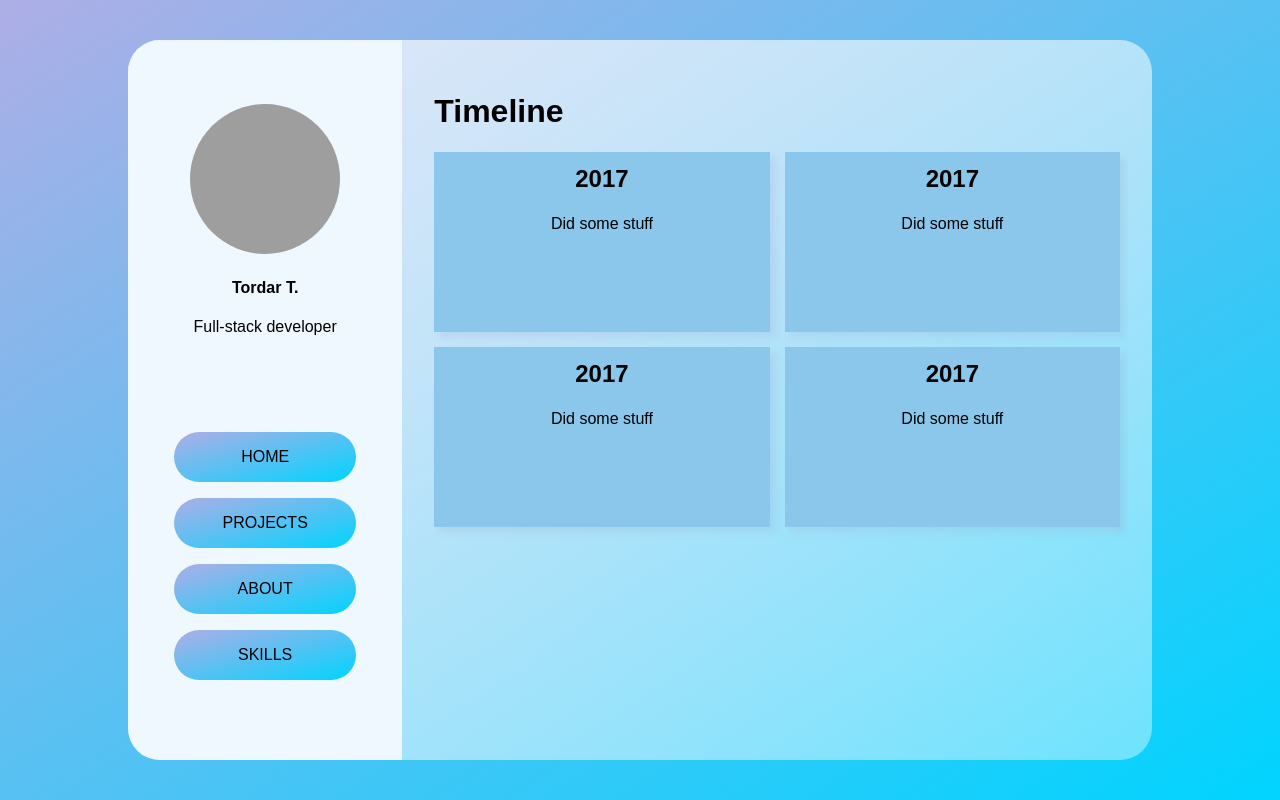
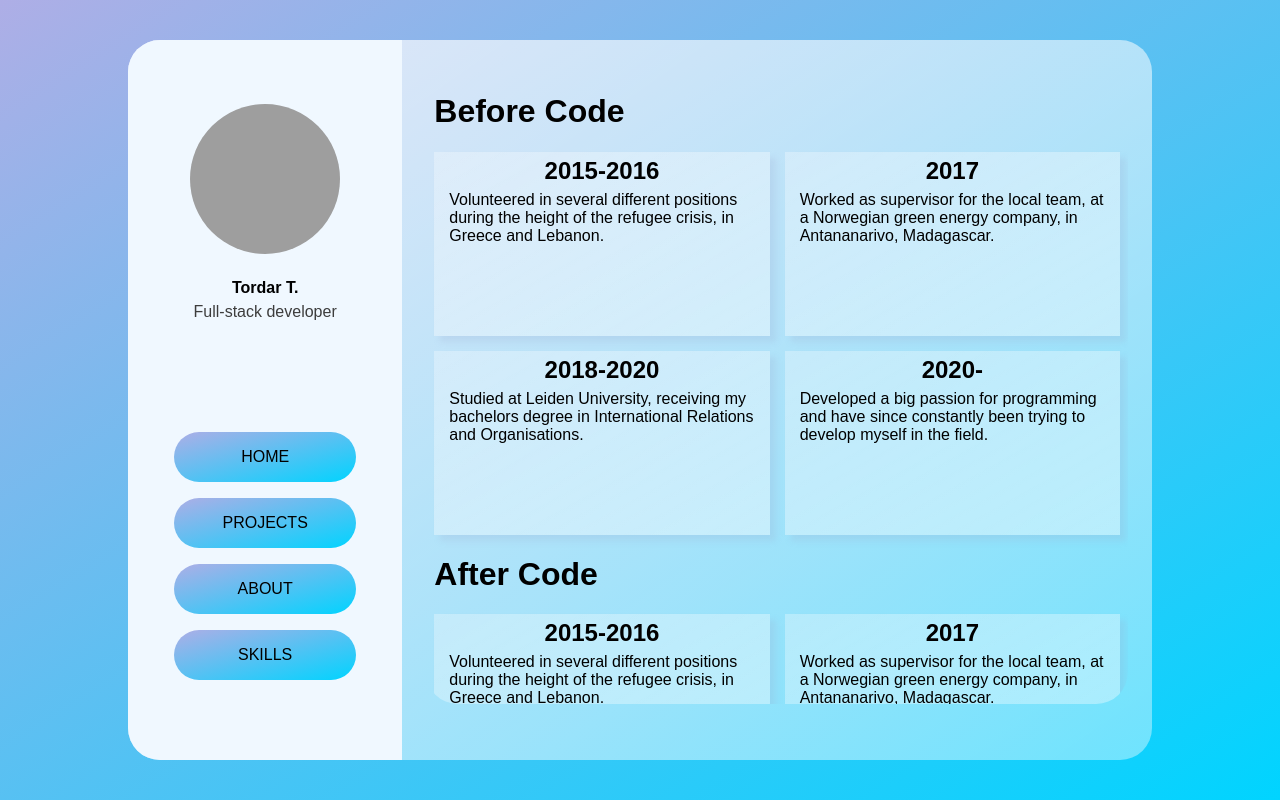
Before and after one commit to tordar/portfolio-nxt, a Next.js app: page /about in a window 1280 px wide. Built offline with nearby package versions, Linux system fonts and the light colour scheme; grey boxes are pictures that could not be loaded.

Commit message:
updated styling

```diff
--- a/components/Layout.js
+++ b/components/Layout.js
@@ -13,8 +13,8 @@ const Layout = ({ children }) => {
                 <div className={style.dashboard}>
                     <div className={style.info}>
                     <ProfilePic />
-                        <h4>Tordar T.</h4>
-                        <p>Full-stack developer</p>
+                        <h4 className={style.name}>Tordar T.</h4>
+                        <p className={style.title}>Full-stack developer</p>
                     </div>
                     <nav>
                         <Link href="/">
--- a/pages/about/index.js
+++ b/pages/about/index.js
@@ -15,25 +15,48 @@ export default function About() {
       </Head>
       <div>
         <h1>
-          Timeline
+          Before Code
         </h1>
       </div>
       <div className="timelineContainer">
         <Timeline
-          time = "2017"
-          content = "Did some stuff"
+          time = "2015-2016"
+          content = "Volunteered in several different positions during the height of the refugee crisis, in Greece and Lebanon."
         />
          <Timeline
           time = "2017"
-          content = "Did some stuff"
+          content = "Worked as supervisor for the local team, at a Norwegian green energy company, in Antananarivo, Madagascar."
+        />
+         <Timeline
+          time = "2018-2020"
+          content = "Studied at Leiden University, receiving my bachelors degree in International Relations and Organisations."
+        />
+         <Timeline
+          time = "2020-"
+          content = "Developed a big passion for programming and have since constantly been trying to develop myself in the field."
+        />
+        </div>
+        <div>
+        <h1>
+          After Code
+        </h1>
+      </div>
+      <div className="timelineContainer">
+        <Timeline
+          time = "2015-2016"
+          content = "Volunteered in several different positions during the height of the refugee crisis, in Greece and Lebanon."
         />
          <Timeline
           time = "2017"
-          content = "Did some stuff"
+          content = "Worked as supervisor for the local team, at a Norwegian green energy company, in Antananarivo, Madagascar."
         />
          <Timeline
-          time = "2017"
-          content = "Did some stuff"
+          time = "2018-2020"
+          content = "Studied at Leiden University, receiving my bachelors degree in International Relations and Organisations."
+        />
+         <Timeline
+          time = "2020-"
+          content = "Developed a big passion for programming and have since constantly been trying to develop myself in the field."
         />
         </div>
     </div>
--- a/pages/index.js
+++ b/pages/index.js
@@ -17,7 +17,7 @@ export default function Home() {
       </Head>
 
       <main className={styles.main}>
-        Currently in production
+        Full-stack developer in the making, so is this site
       </main>
 
     </div>
--- a/styles/Layout.module.css
+++ b/styles/Layout.module.css
@@ -21,6 +21,16 @@
   .glass {
     flex-direction: column;
   }
+}
+
+.name{
+position: relative;
+}
+
+.title{
+position: relative;
+bottom: 15px;
+color: rgb(61, 61, 61);
 }
 
 .dashboard{
--- a/styles/Tile.module.css
+++ b/styles/Tile.module.css
@@ -1,5 +1,5 @@
 .tileDiv{
-    background-color: rgb(139, 199, 235);
+    background: linear-gradient(to right bottom, rgb(174, 174, 230) 0%, rgba(0,212,255,1) 100%);
     display: grid;
     align-items: center;
     justify-items: center;
@@ -9,5 +9,6 @@
 }
 
 .tileDiv:hover{
-    background-color: rgb(217, 230, 241);
+    background: linear-gradient(to right bottom, rgba(255, 255, 255, 0.3) 0%, rgba(255, 255, 255, 0.4) 100%);
+
 }
--- a/styles/Timeline.module.css
+++ b/styles/Timeline.module.css
@@ -1,11 +1,12 @@
 .timelineDiv{
-    background-color: rgb(139, 199, 235);
+    background: linear-gradient(to right bottom, rgba(255, 255, 255, 0.3) 0%, rgba(255, 255, 255, 0.4) 100%);
+
     display: grid;
     align-items: center;
     justify-items: center;
-    height: 180px;
     box-shadow: 6px 6px 6px rgba(155, 172, 207, 0.212);
     padding: 15px;
+    max-height: 250px;
 }
 
 .header{
--- a/styles/globals.css
+++ b/styles/globals.css
@@ -16,6 +16,8 @@ a {
 }
 
 .tileContainer{
+  position: relative;
+  top: 30px;
   display: grid;
   grid-template-columns: repeat(auto-fit, minmax(200px, 1fr));
   grid-gap: 15px 15px;
```
